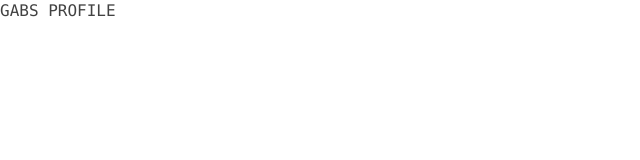
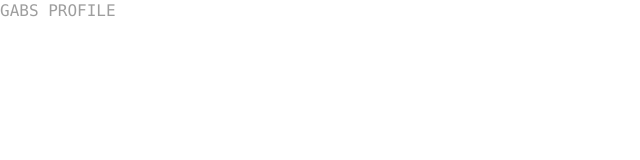
Before and after one commit to GabrielaSaldana/profile, a React (Create React App) app: page / in a window 1280 px wide. Shown: the top 160 px of the page, without its empty margins (0-640 px from the left). Built offline with nearby package versions, Linux system fonts and the light colour scheme.

Commit message:
build test

```diff
--- a/src/theme.js
+++ b/src/theme.js
@@ -1,7 +1,7 @@
 import { createMuiTheme } from "@material-ui/core/styles";
 import { grey } from "@material-ui/core/colors";
 
-const textPrimary = grey["800"]; // #263238
+const textPrimary = grey["500"]; // #263238
 
 const theme = createMuiTheme({
   palette: {
```
